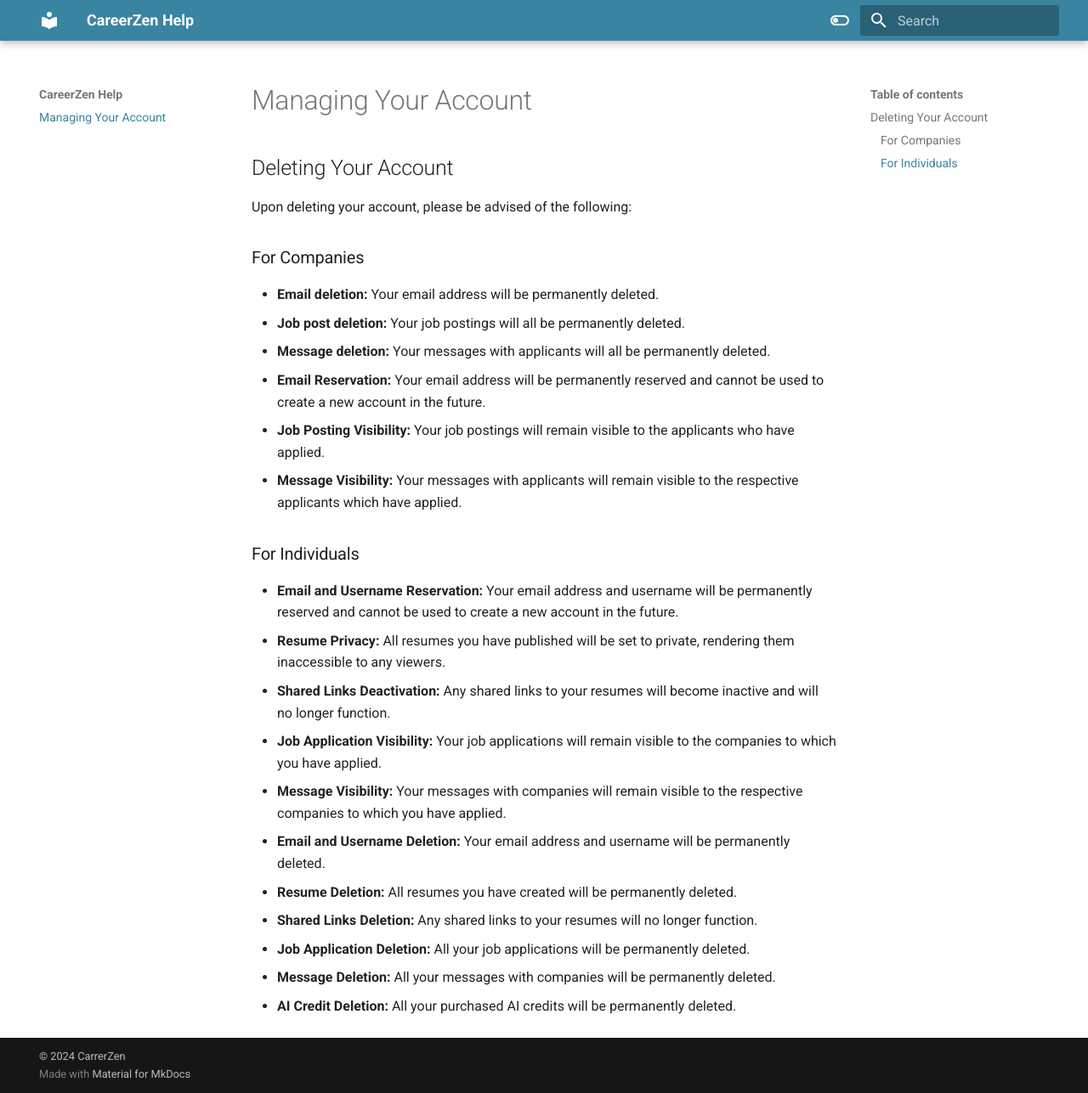
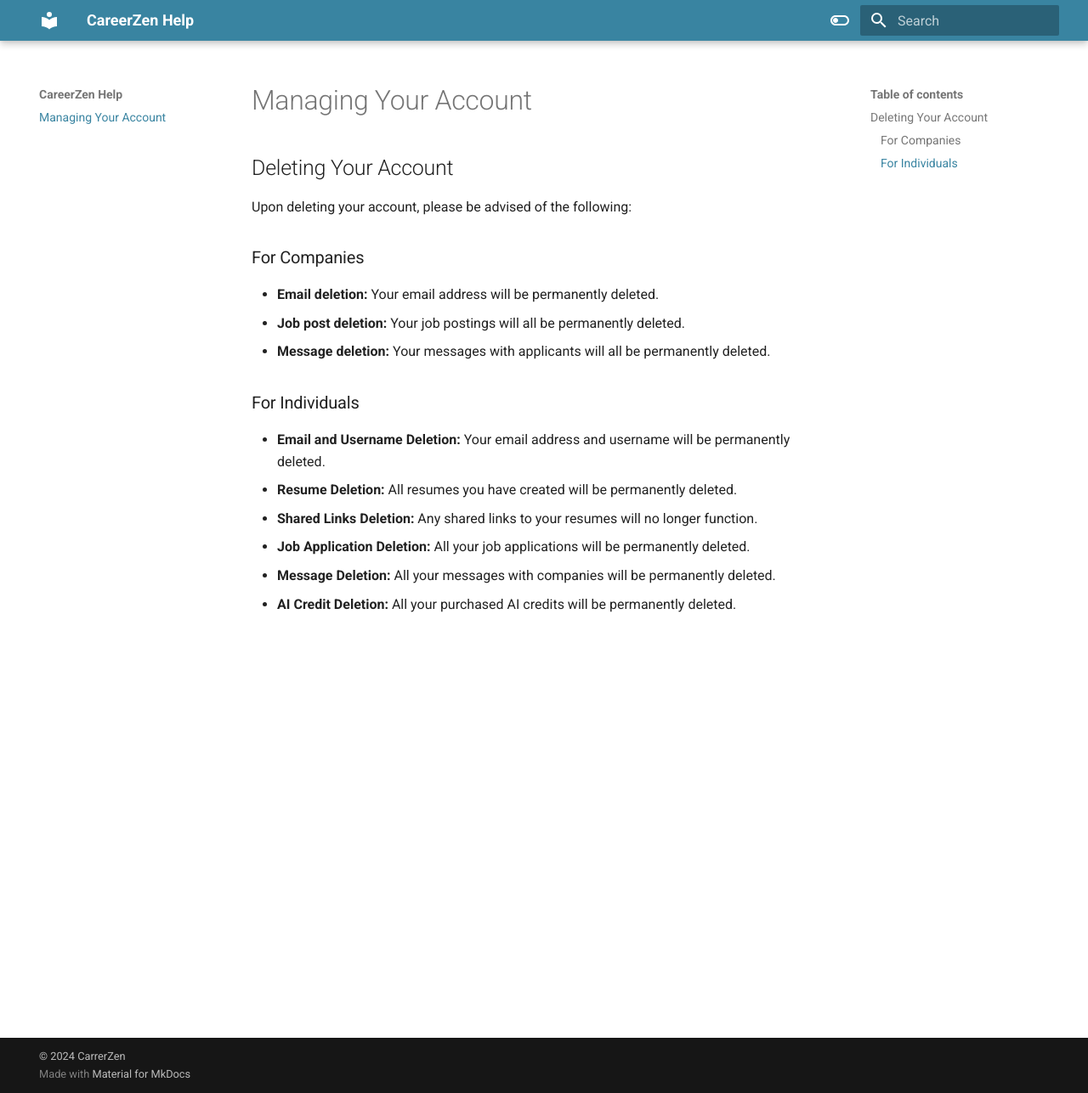
Before and after one commit to vhajdari/careerzen-help, an MkDocs documentation site: the page built from docs/index.md, in a window 1280 px wide and 1287 px high. Shown: the whole window at 85% size. Built offline with MkDocs 1.6.1 and Material for MkDocs 9.7.7, drawn with Linux system fonts in a browser that asks for light colours.

Commit message:
remove previos content Delete help page

```diff
--- a/docs/index.md
+++ b/docs/index.md
@@ -9,17 +9,9 @@ Upon deleting your account, please be advised of the following:
 - **Email deletion:** Your email address will be permanently deleted.
 - **Job post deletion:** Your job postings will all be permanently deleted.
 - **Message deletion:** Your messages with applicants will all be permanently deleted.
-- **Email Reservation:** Your email address will be permanently reserved and cannot be used to create a new account in the future.
-- **Job Posting Visibility:** Your job postings will remain visible to the applicants who have applied.
-- **Message Visibility:** Your messages with applicants will remain visible to the respective applicants which have applied.
 
 ### For Individuals
 
-- **Email and Username Reservation:** Your email address and username will be permanently reserved and cannot be used to create a new account in the future.
-- **Resume Privacy:** All resumes you have published will be set to private, rendering them inaccessible to any viewers.
-- **Shared Links Deactivation:** Any shared links to your resumes will become inactive and will no longer function.
-- **Job Application Visibility:** Your job applications will remain visible to the companies to which you have applied.
-- **Message Visibility:** Your messages with companies will remain visible to the respective companies to which you have applied.
 - **Email and Username Deletion:** Your email address and username will be permanently deleted.
 - **Resume Deletion:** All resumes you have created will be permanently deleted.
 - **Shared Links Deletion:** Any shared links to your resumes will no longer function.
```
